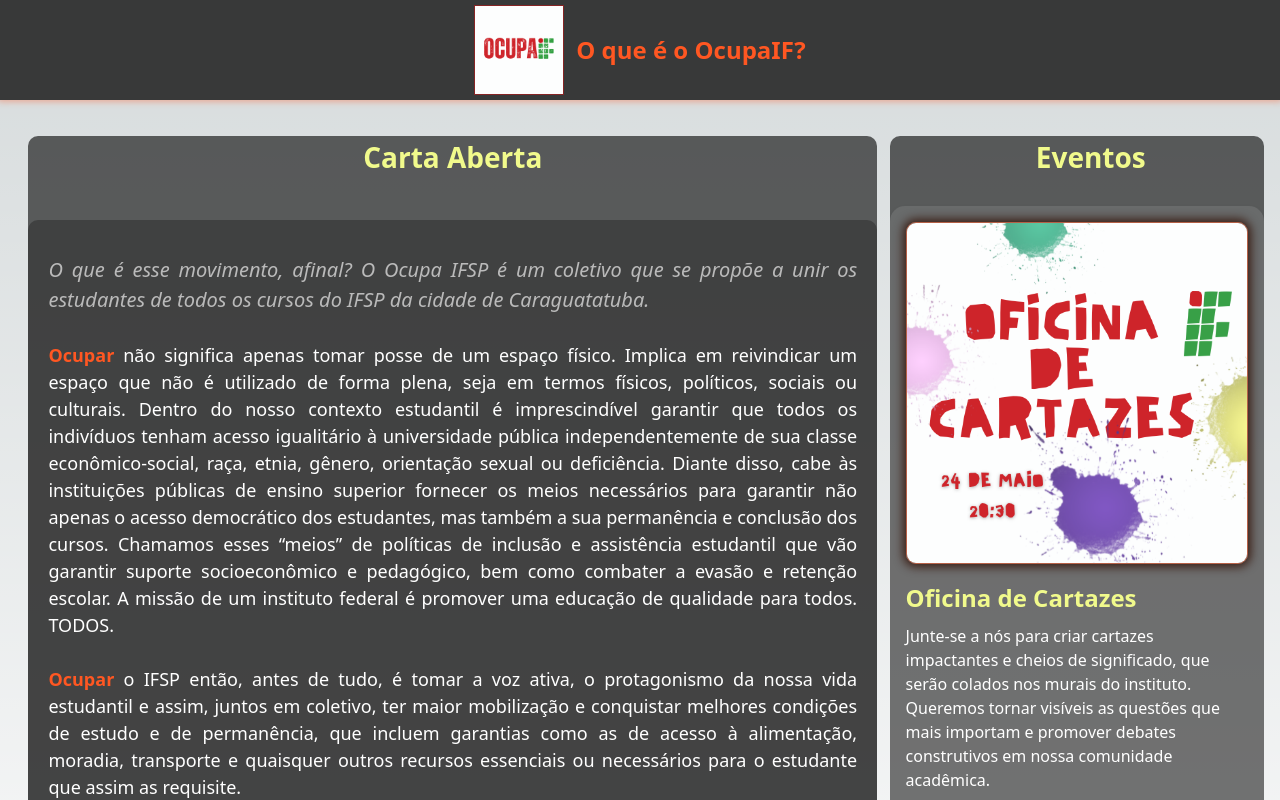
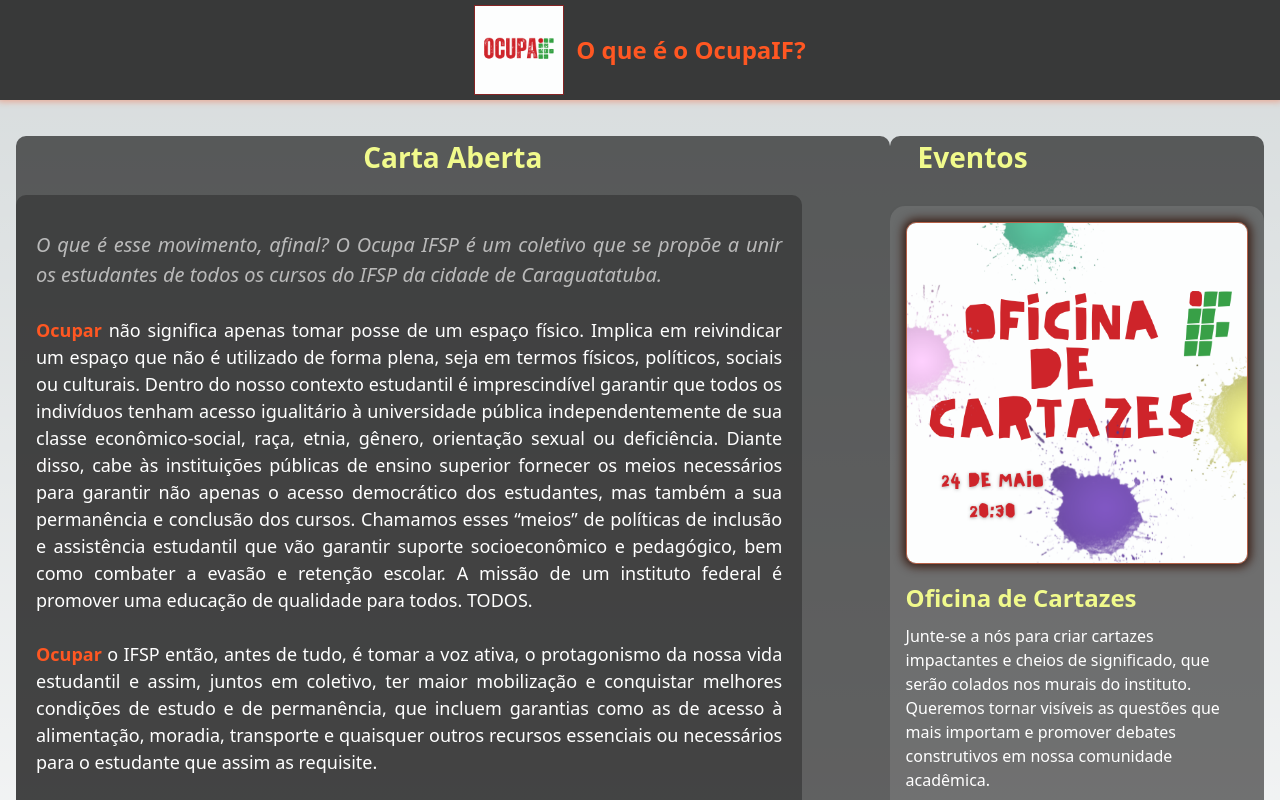
Before and after one commit to Cosamores/ocupaif, a Next.js app: page / in a window 1280 px wide. Shown: the top 800 px of the page. Built offline with nearby package versions, Linux system fonts and the light colour scheme.

Commit message:
atualizado para divulgar o primeiro evento

```diff
--- a/src/styles/Agenda.module.css
+++ b/src/styles/Agenda.module.css
@@ -3,12 +3,13 @@
     display: flex;
     flex-direction: column;
     gap: 1rem;
-    box-sizing: border-box;
+    box-sizing:border-box;
+
   }
 
   .titulo {
     font-size: 28px;
-    text-align: center;
+    text-align: left;
     font-weight: 600;
     padding: 0 0 1em 1em;
     color: #f1fa8c;
@@ -22,15 +23,17 @@
     box-shadow: 0 4px 6px rgba(0, 0, 0, 0.1);
     --webkit-backdrop-filter: blur(10px);
     --moz-backdrop-filter: blur(10px);
-    max-width: 100%;
+    max-width: 32rem;
     max-height: 50%;
     display: flex;
     flex-direction: column;
+    justify-content: center;
   }
 
   .eventoImagem {
     width: inherit;
-    height: auto;
+    max-width: inherit;
+    height: inherit;
     object-fit: cover;
     border-radius: 10px;
     border: 1px solid #ff562281;
--- a/src/styles/Card.module.css
+++ b/src/styles/Card.module.css
@@ -7,4 +7,6 @@
   color: #ffffff;
   max-width: 82rem;
   margin: 20px auto;
+
+
 }
--- a/src/styles/CartaAberta.module.css
+++ b/src/styles/CartaAberta.module.css
@@ -6,8 +6,9 @@
     border-radius: 10px;
     padding: 20px 20px 150px 20px;
     color: #ffffff;
-    max-width: 100%;
-    margin: 5% 0 0 0;
+    max-width: 90%;
+    min-height: 50rem;
+    margin: 2% 0 0 0;
     text-align: justify;
   }
 
--- a/src/styles/Home.module.css
+++ b/src/styles/Home.module.css
@@ -13,8 +13,7 @@
   .leftContainer {
     flex: 0 0 0 70%;
     max-width: 70%;
-    margin-right: 1%;
-    margin-left: 1%;
+    margin-left: 1% auto;
 
   }
 
--- a/src/styles/globals.css
+++ b/src/styles/globals.css
@@ -29,7 +29,6 @@
       rgb(var(--background-end-rgb))
     )
     rgb(var(--background-start-rgb));
-    max-width: 100%;
-    max-height: 100%;
+
 
 }
```
